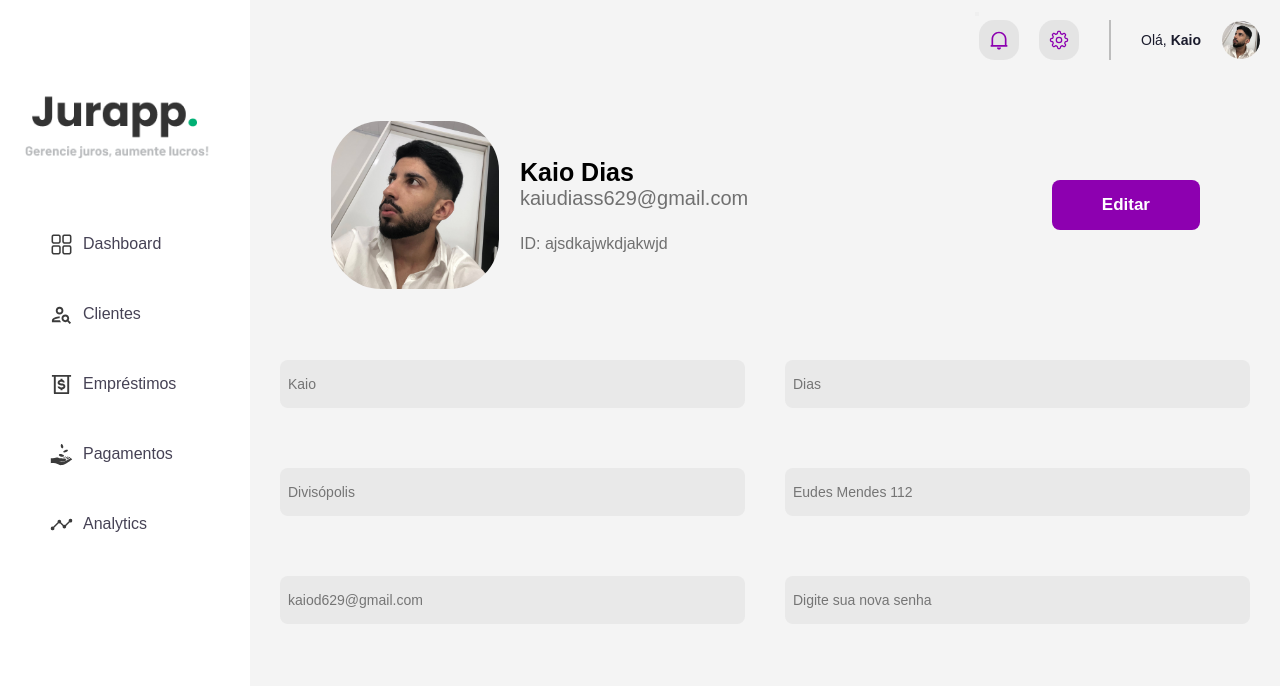
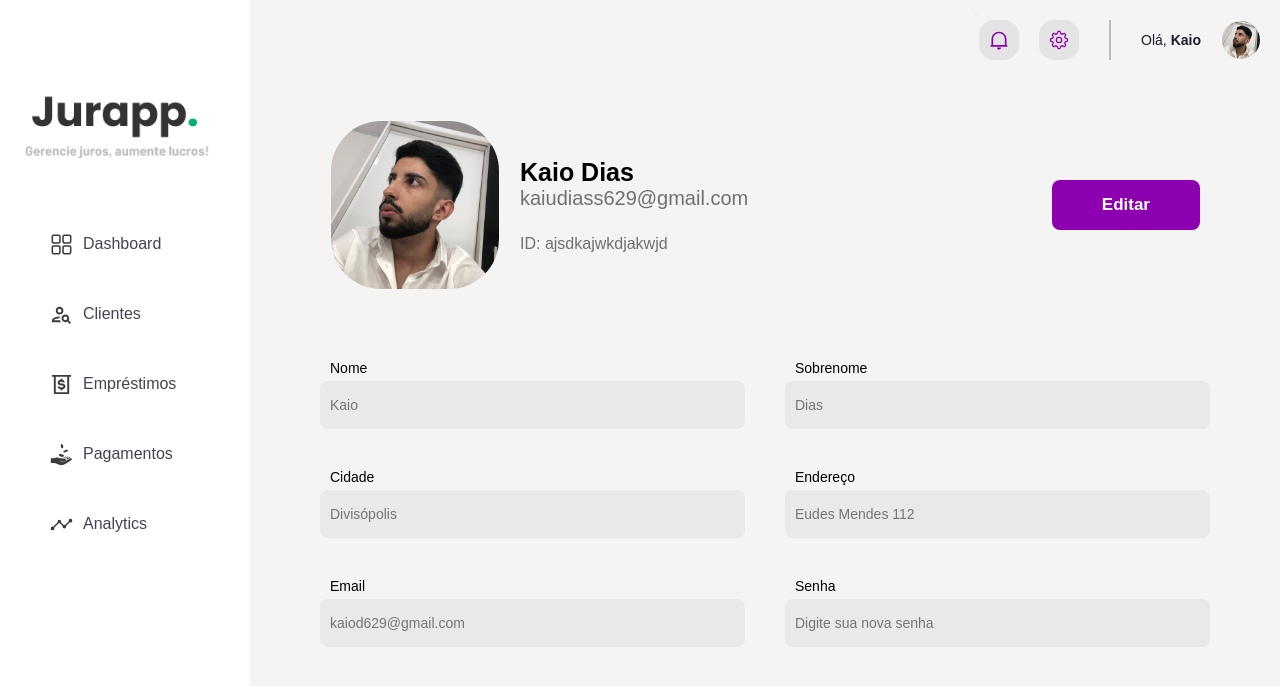
Before and after one commit to kaiudiass/jurappp, a React (Vite) app: page /profile in a window 1280 px wide. Shown: the top 686 px of the page. Built offline with nearby package versions, Linux system fonts and the light colour scheme.

Commit message:
feat: add label in form

```diff
--- a/src/pages/Profile/ContainerInput/ContainerInput.module.css
+++ b/src/pages/Profile/ContainerInput/ContainerInput.module.css
@@ -2,15 +2,21 @@
     margin-top: 70px;
     display: flex;
     flex-direction: column;
-    gap: 60px;
+    gap: 40px;
     padding: 0px 70px;
+}
+
+.inputContainer{
+    display: flex;
+    flex-direction: column;
+    gap: 5px;
 }
 
 .inputField {
     display: flex;
     align-items: center;
     width: 100%;
-    max-width: 600px;
+    /* max-width: 600px; */
     background: #aaaaaa28;
     border-radius: 8px;
     padding: 16px 8px;
@@ -24,8 +30,21 @@
 
 }
 
+.inputPair input {
+    padding-left:10px ;
+
+
+
+}
+
 .inputPair > div {
     flex: 1;
+}
+
+.inputPair label{
+    padding-left: 10px;
+    font-family: Arial, Helvetica, sans-serif;
+    font-size: 14px;
 }
 
 @media (max-width: 880px) {
@@ -40,12 +59,18 @@
         margin-bottom: 150px;
     }
 
+    .inputPair label{
+        padding-left: 10px;
+        font-family: Arial, Helvetica, sans-serif;
+        font-size: 12px;
+    }
+
 
 
 }
 
 
-@media (max-width: 6000px) {
+@media (max-width: 600px) {
     .formGroup{
         padding: 0px 30px;
     }
--- a/src/pages/Profile/ContainerInput/index.jsx
+++ b/src/pages/Profile/ContainerInput/index.jsx
@@ -6,32 +6,32 @@ const ContainerInput = () => {
     <form>
             <div className={styles.formGroup}>
                 <div className={styles.inputPair}>
-                    <div>
-
+                    <div className={styles.inputContainer}>
+                        <label>Nome</label>
                         <input type="text"  placeholder="Kaio" className={styles.inputField} />
                     </div>
-                    <div>
-
+                    <div className={styles.inputContainer}>
+                    <label>Sobrenome</label>
                         <input type="text"  placeholder="Dias" className={styles.inputField} />
                     </div>
                 </div>
                 <div className={styles.inputPair}>
-                    <div>
-
+                    <div className={styles.inputContainer}>
+                    <label>Cidade</label>
                         <input type="text"  placeholder="Divisópolis" className={styles.inputField} />
                     </div>
-                    <div>
-
+                    <div className={styles.inputContainer}>
+                    <label>Endereço</label>
                         <input type="text"   placeholder="Eudes Mendes 112" className={styles.inputField} />
                     </div>
-                </div>
+                </div >
                 <div className={styles.inputPair}>
-                    <div>
-
+                    <div className={styles.inputContainer}>
+                        <label>Email</label>
                         <input type="email"  placeholder="kaiod629@gmail.com" className={styles.inputField} />
                     </div>
-                    <div>
-
+                    <div className={styles.inputContainer}>
+                    <label>Senha</label>
                         <input type="password"  placeholder="Digite sua nova senha"  className={styles.inputField} />
                     </div>
                 </div>
```
